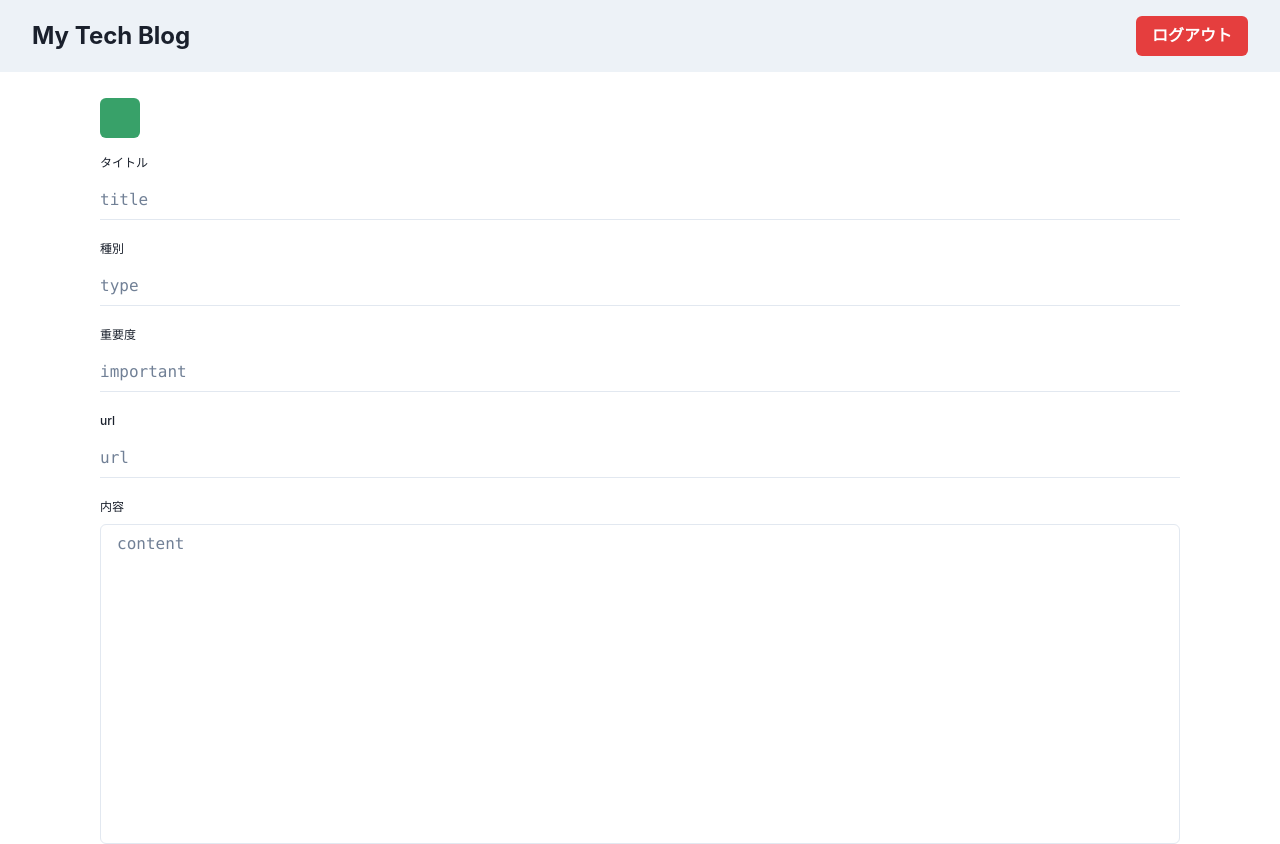
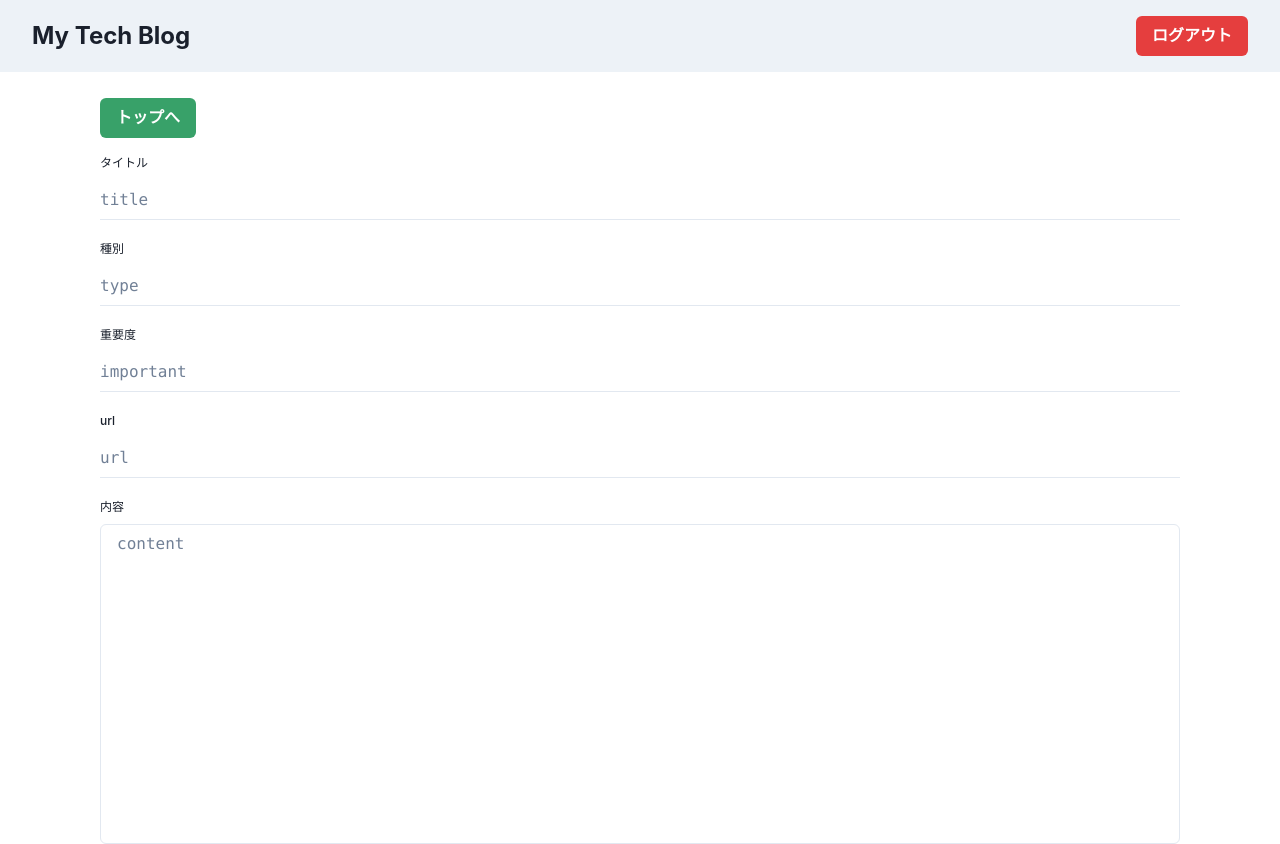
Before and after one commit to sherlockian4869/memo-app, a Next.js app: page /memo/post/post in a window 1280 px wide. Shown: the top 844 px of the page. Built offline with nearby package versions, Linux system fonts and the light colour scheme; no server answers; what recoil-persist would draw is missing.

Commit message:
ボタンの名前変更

```diff
--- a/src/pages/memo/post/post.tsx
+++ b/src/pages/memo/post/post.tsx
@@ -52,7 +52,9 @@ const PostView: NextPage = () => {
               onClick={() => window.history.back()}
               colorScheme='green'
               variant='solid'
-            ></Button>
+            >
+              トップへ
+            </Button>
           </Flex>
         </div>
         <form onSubmit={onSubmit}>
```
